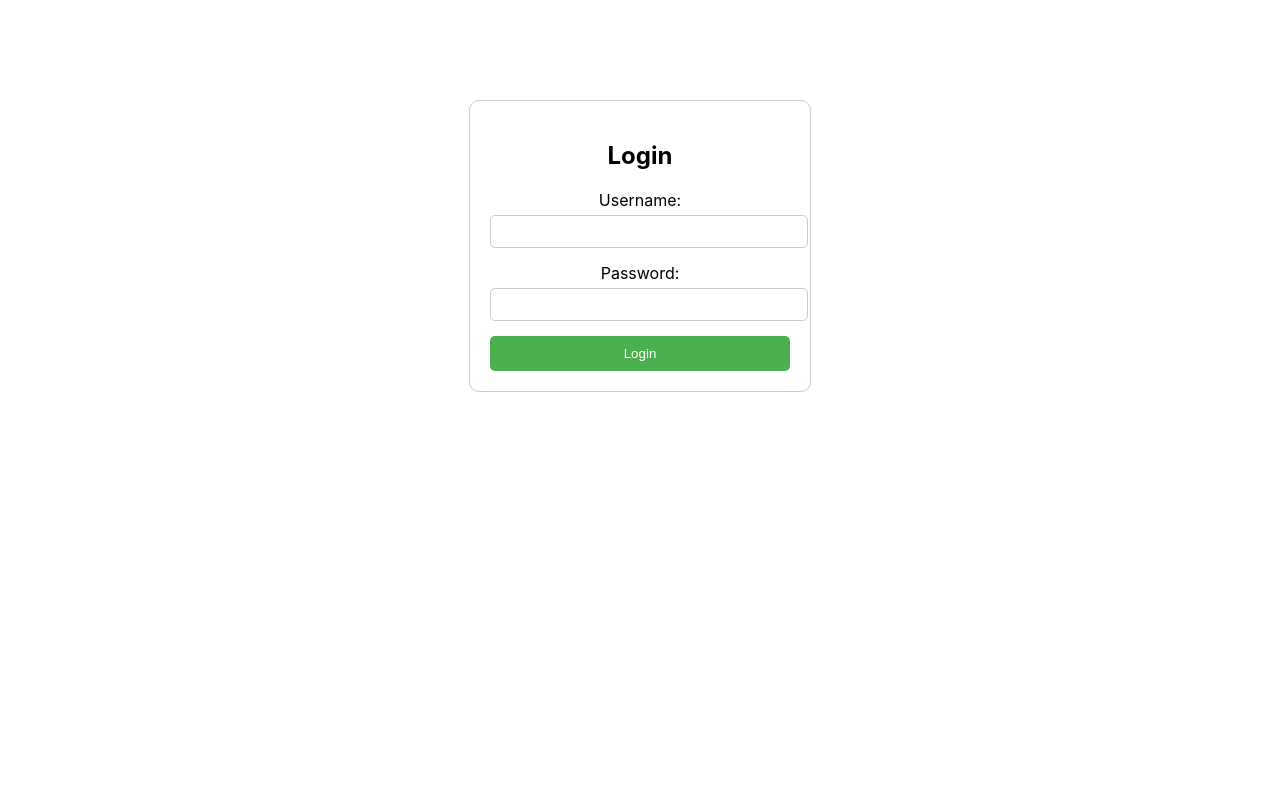
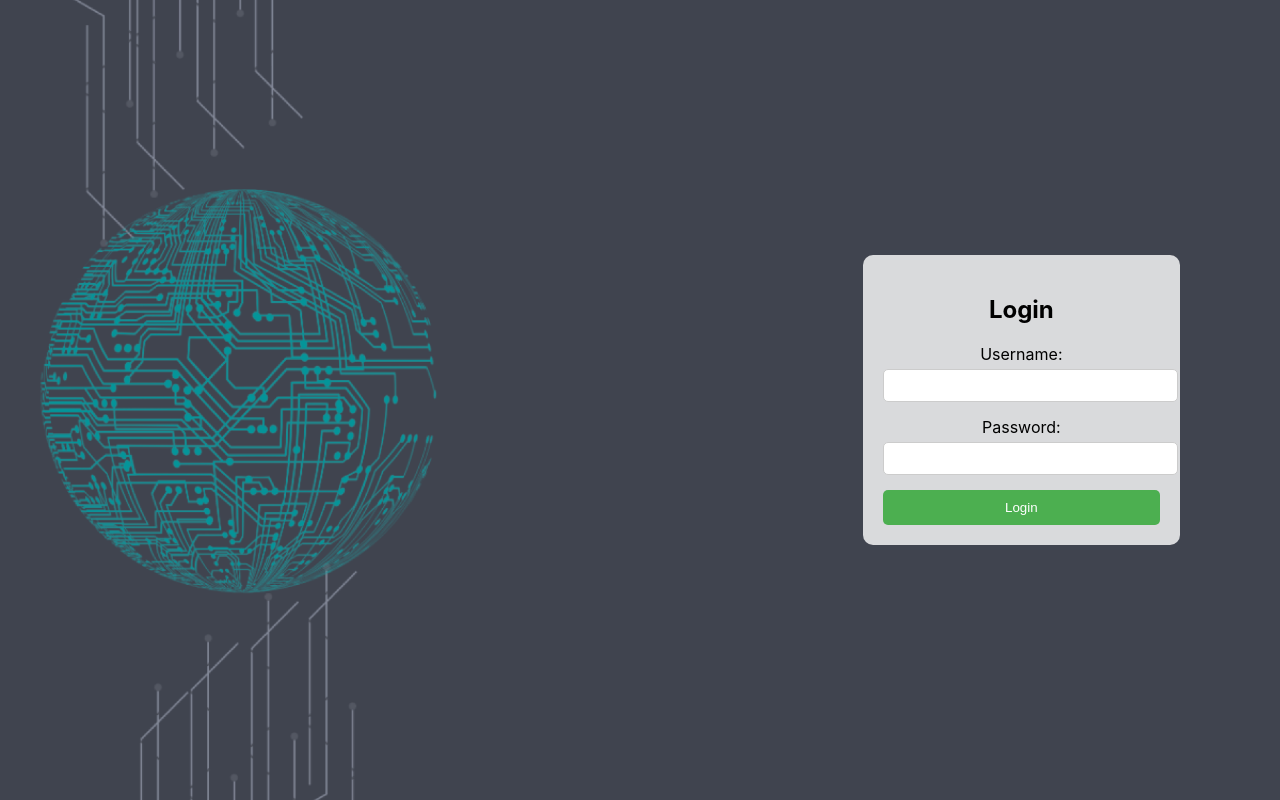
Before and after one commit to BehJiaLing/dbkl_project, a React (Create React App) app: page /login in a window 1280 px wide. Built offline with nearby package versions, Linux system fonts and the light colour scheme.

Commit message:
upd: Login UI updated

```diff
--- a/src/login.js
+++ b/src/login.js
@@ -23,6 +23,7 @@ const LoginForm = () => {
     };
 
     return (
+        <div style={styles.pageWrapper}>
         <div style={styles.container}>
             <h2>Login</h2>
             <form onSubmit={handleLogin}>
@@ -50,16 +51,27 @@ const LoginForm = () => {
                 <button type="submit" style={styles.button}>Login</button>
             </form>
         </div>
-    );
+    </div>
+);
 };
 
 // Inline styles
 const styles = {
+    pageWrapper:{
+        height: "100vh",
+        display: "flex",
+        justifyContent: "flex-end",
+        alignItems: "center",
+        backgroundImage: "url('/assets/login/background.png')",
+        backgroundSize: "cover",
+        backgroundPosition: "center",
+        backgroundRepeat: "no-repeat",
+        paddingRight: "100px",
+    },
     container: {
         maxWidth: "300px",
-        margin: "100px auto",
         padding: "20px",
-        border: "1px solid #ccc",
+        backgroundColor: "rgba(255, 255, 255, 0.8)",
         borderRadius: "10px",
         textAlign: "center",
     },
```
